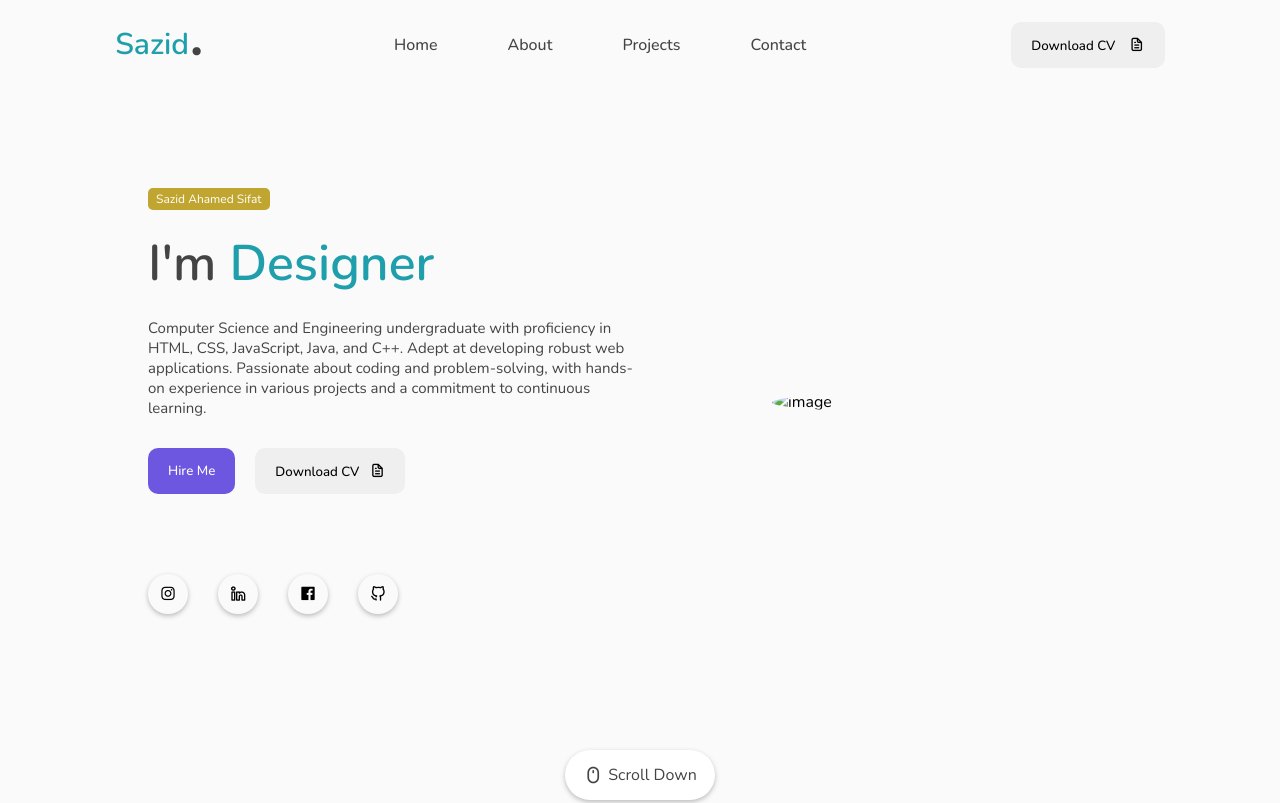
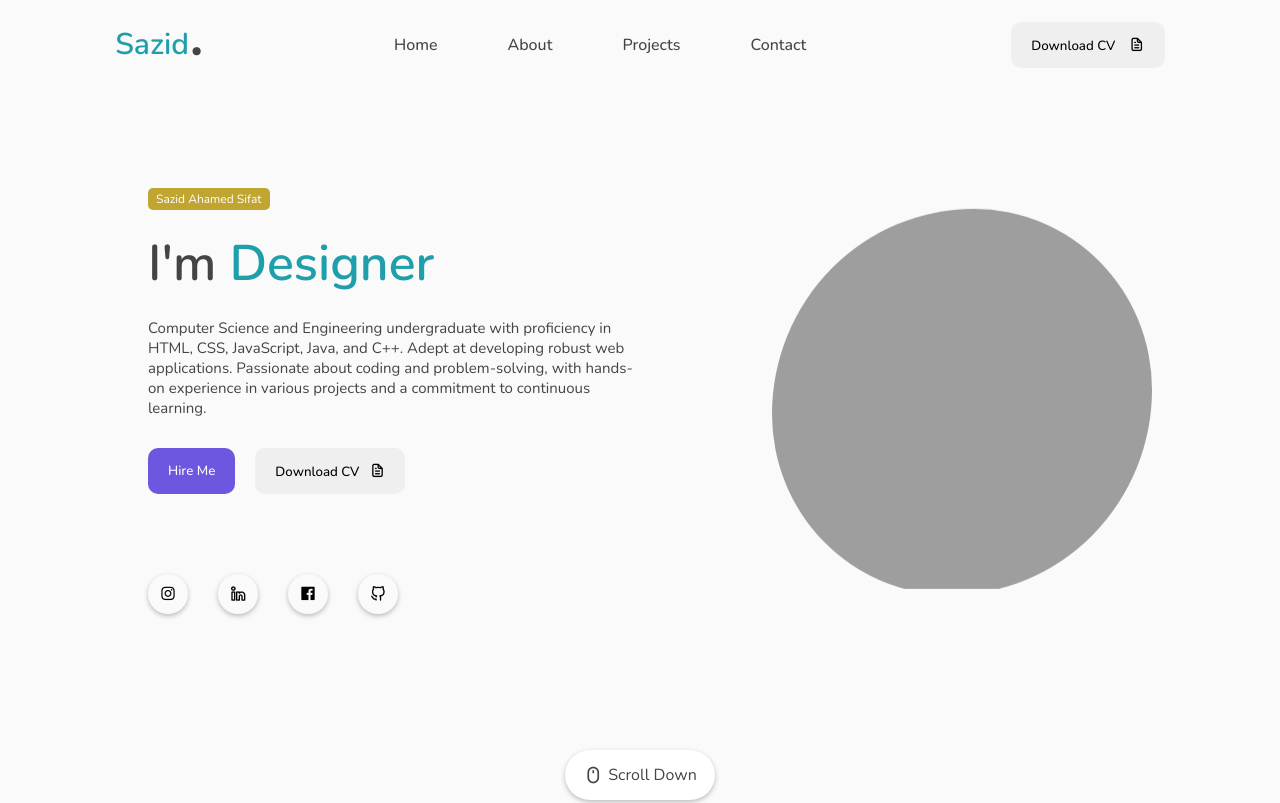
Before and after one commit to sazid0411/sazid, a plain HTML site: page index.html in a window 1280 px wide. Shown: the top 803 px of the page. Drawn offline with nearby package versions, Linux system fonts and the light colour scheme; the site is published under a folder, as on GitHub Pages, so addresses that start at the root find nothing.

Commit message:
index.html

```diff
--- a/index.html
+++ b/index.html
@@ -7,7 +7,7 @@
     <title>Portfolio. | Sazid Ahamed Sifat</title>
     <link rel="stylesheet" href="style.css">
     <link rel="stylesheet" href="https://unicons.iconscout.com/release/v4.0.8/css/line.css">
-    <link rel="shortcut icon" href="/asset/S..png" type="image/x-icon">
+    <link rel="shortcut icon" href="asset/S..png" type="image/x-icon">
 </head>
 
 <body>
@@ -69,7 +69,7 @@
                 </div>
                 <div class="featured-image">
                     <div class="image">
-                        <img src="/asset/photo.png" alt="image">
+                        <img src="asset/photo.png" alt="image">
                     </div>
                 </div>
                 <div class="">
```
